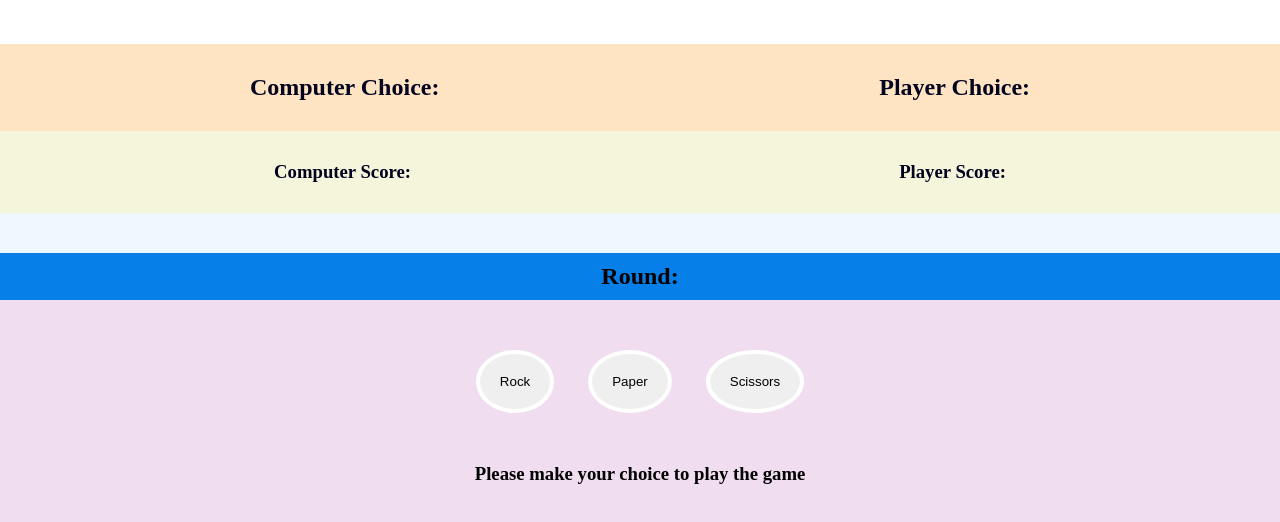
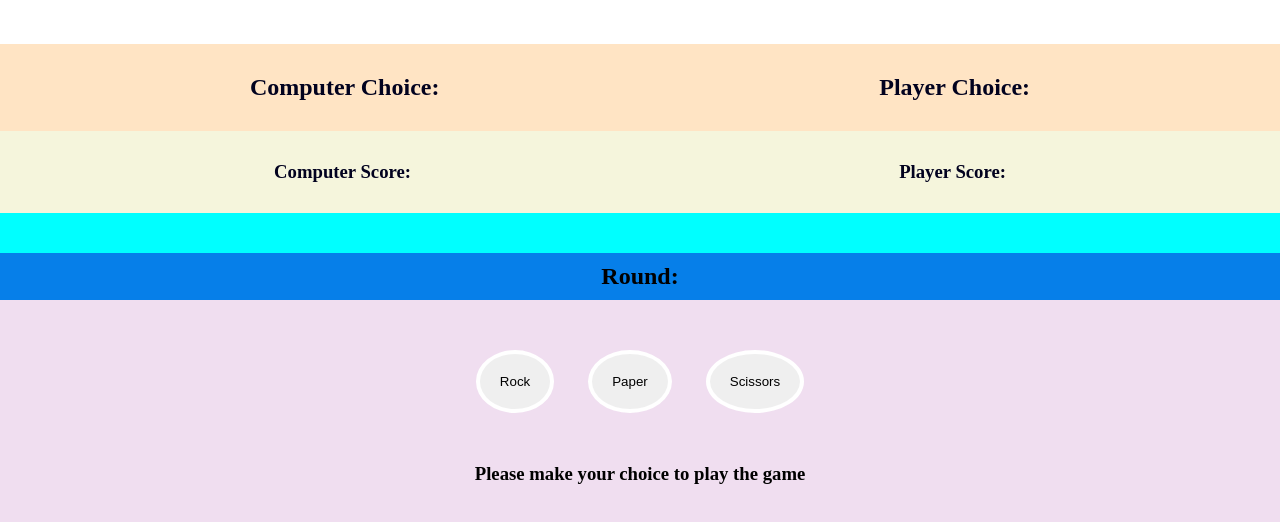
Before and after one commit to Kadunapikin/RockPaperScissors, a plain HTML site: page RockPaperScissors.html in a window 1280 px wide. Shown: the part 64-586 px from the top of the page. Drawn offline with Linux system fonts and the light colour scheme.

Commit message:
Change result div background color

```diff
--- a/RockPaperScissors.html
+++ b/RockPaperScissors.html
@@ -5,7 +5,8 @@
     <meta http-equiv="X-UA-Compatible" content="IE=edge">
     <meta name="viewport" content="width=device-width, initial-scale=1.0">
     <title>Rock Paper Scisors Document</title>
-    <link rel="stylesheet" href="style.css"
+    <link rel="stylesheet" href="style.css">
+
 </head>
 <body class="body">
     <div class="header">
@@ -22,7 +23,7 @@
         <h3>Computer Score: <span id="computer-score"></span></h3>
         <h3>Player Score: <span id="player-score"></span></h3>
     </div>
-    <div class="result">
+    <div class="result" id="div5">
         <h2><span id="result"></span></h2>
     </div>
     <div class="round">
--- a/style.css
+++ b/style.css
@@ -74,3 +74,7 @@ background-color: beige;
 .decide {
     text-align: center;
 }
+
+#div5{
+    background-color: aqua;
+}
```
